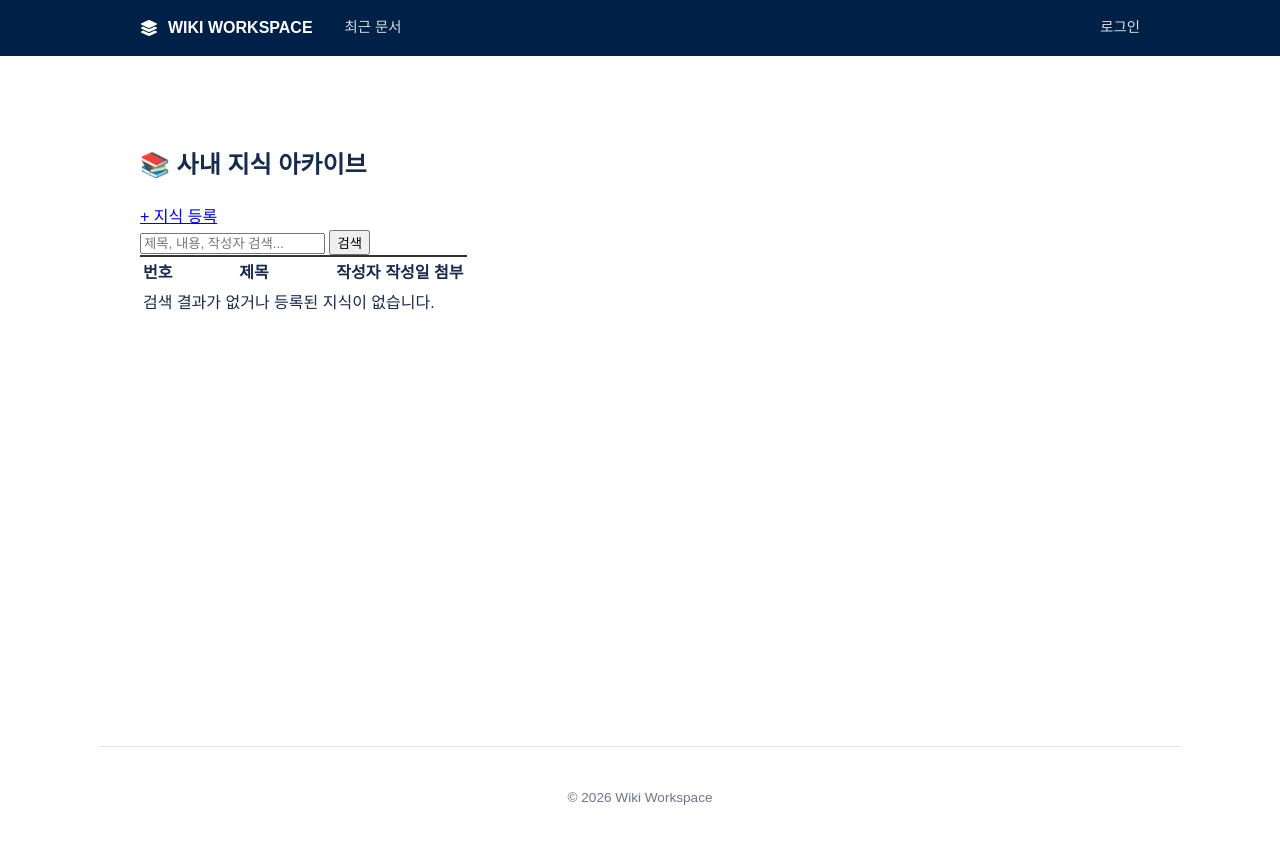
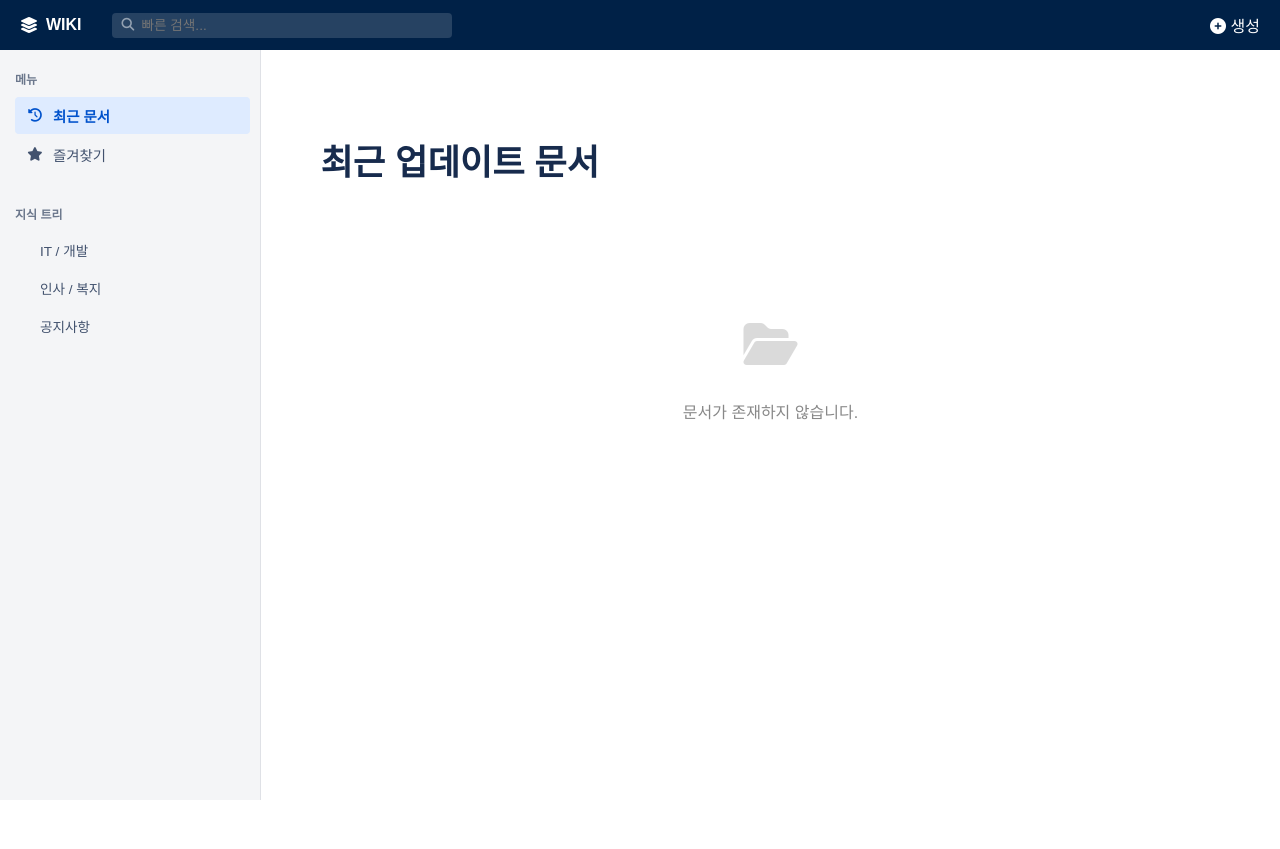
Before and after one commit to woonerb/company-wiki, a Django app: page / in a window 1280 px wide. After the commit the page ends 800 px from the top, so only its background shows below. Run offline with Django 5.2, Linux system fonts and the light colour scheme; data that the repository does not hold is empty; some web fonts are replaced.

Commit message:
좌측 사이드바 구현

```diff
--- a/wiki/templates/base.html
+++ b/wiki/templates/base.html
@@ -4,127 +4,98 @@
     <meta charset="UTF-8">
     <meta name="viewport" content="width=device-width, initial-scale=1.0">
     <title>Wiki Workspace</title>
-
     <link rel="stylesheet" href="https://cdn.jsdelivr.net/gh/orioncactus/pretendard@v1.3.8/dist/web/static/pretendard.css" />
     <link rel="stylesheet" href="https://cdnjs.cloudflare.com/ajax/libs/font-awesome/6.4.0/css/all.min.css">
 
     <style>
         :root {
             --nav-bg: #002147;
-            --nav-text: #FFFFFF;
+            --sidebar-bg: #F4F5F7;
+            --sidebar-hover: #EBECF0;
             --primary-blue: #0052CC;
-            --bg-body: #FFFFFF;
             --text-main: #172B4D;
-            --max-width: 1080px;
+            --border-color: #DFE1E6;
         }
 
-        * { box-sizing: border-box; }
+        body { margin: 0; padding: 0; font-family: 'Pretendard', sans-serif; color: var(--text-main); display: flex; flex-direction: column; height: 100vh; }
 
-        body {
-            margin: 0; padding: 0;
-            font-family: 'Pretendard', sans-serif;
-            background-color: var(--bg-body);
-            color: var(--text-main);
-            line-height: 1.6;
+        /* 상단 네비게이션 */
+        .navbar { background-color: var(--nav-bg); height: 50px; display: flex; align-items: center; padding: 0 20px; color: white; position: sticky; top: 0; z-index: 1001; }
+        .navbar-brand { color: white; text-decoration: none; font-weight: 800; font-size: 1rem; display: flex; align-items: center; gap: 8px; }
+
+        /* 전체 레이아웃 (사이드바 + 본문) */
+        .app-container { display: flex; flex: 1; overflow: hidden; }
+
+        /* 왼쪽 사이드바 */
+        .sidebar { width: 260px; background: var(--sidebar-bg); border-right: 1px solid var(--border-color); display: flex; flex-direction: column; overflow-y: auto; }
+        .sidebar-section { padding: 20px 10px 10px 15px; }
+        .sidebar-title { font-size: 0.75rem; font-weight: 700; color: #6B778C; text-transform: uppercase; margin-bottom: 10px; }
+
+        .nav-item {
+            display: flex; align-items: center; gap: 10px; padding: 8px 12px;
+            text-decoration: none; color: #42526E; font-size: 0.9rem; border-radius: 4px; transition: 0.2s; margin-bottom: 2px;
         }
+        .nav-item:hover { background: var(--sidebar-hover); color: var(--primary-blue); }
+        .nav-item.active { background: #DEEBFF; color: var(--primary-blue); font-weight: 600; }
+        .nav-item i { width: 16px; text-align: center; font-size: 0.85rem; }
 
-        .navbar {
-            background-color: var(--nav-bg);
-            height: 56px;
-            display: flex;
-            justify-content: center;
-            position: sticky;
-            top: 0;
-            z-index: 1000;
-        }
+        /* 트리 구조 (카테고리) */
+        .tree-item { padding-left: 25px; font-size: 0.85rem; }
 
-        .nav-inner {
-            width: 100%;
-            max-width: var(--max-width);
-            display: flex;
-            align-items: center;
-            padding: 0 40px;
-        }
+        /* 오른쪽 메인 컨텐츠 */
+        .main-content { flex: 1; overflow-y: auto; background: white; }
+        .content-inner { max-width: 900px; margin: 0 auto; padding: 60px 50px; animation: fadeIn 0.4s; }
 
-        .navbar-brand {
-            color: var(--nav-text);
-            text-decoration: none;
-            font-weight: 800;
-            display: flex;
-            align-items: center;
-            gap: 10px;
-        }
+        @keyframes fadeIn { from { opacity: 0; } to { opacity: 1; } }
 
-        .nav-links { margin-left: 32px; display: flex; gap: 20px; }
-        .nav-link-item { color: rgba(255, 255, 255, 0.85); text-decoration: none; font-size: 0.9rem; }
-
-        .nav-right { margin-left: auto; display: flex; align-items: center; gap: 16px; }
-
-        .mypage-btn {
-                color: rgba(255, 255, 255, 0.9);
-                text-decoration: none;
-                font-size: 0.85rem;
-                font-weight: 500;
-                padding: 6px 12px;
-                border: 1px solid rgba(255, 255, 255, 0.3);
-                border-radius: 4px;
-                transition: all 0.2s;
-            }
-
-            .mypage-btn:hover {
-                background: rgba(255, 255, 255, 0.1);
-                color: #FFFFFF;
-                border-color: #FFFFFF;
-            }
-
-        .main-layout { display: flex; justify-content: center; min-height: calc(100vh - 150px); }
-        .content-container { width: 100%; max-width: var(--max-width); padding: 60px 40px; }
-
-        footer {
-            max-width: var(--max-width);
-            margin: 40px auto 0;
-            padding: 40px;
-            border-top: 1px solid #DFE1E6;
-            text-align: center;
-            color: #6B778C;
-            font-size: 0.85rem;
-        }
+        /* 검색창 (상단바 배치) */
+        .search-box { margin-left: 30px; flex: 1; max-width: 300px; position: relative; }
+        .search-box input { width: 100%; background: rgba(255,255,255,0.15); border: none; border-radius: 4px; padding: 5px 10px 5px 30px; color: white; font-size: 0.85rem; }
+        .search-box i { position: absolute; left: 10px; top: 50%; transform: translateY(-50%); font-size: 0.8rem; opacity: 0.5; }
     </style>
 </head>
 <body>
-
     <nav class="navbar">
-        <div class="nav-inner">
-            <a href="{% url 'post_list' %}" class="navbar-brand">
-                <i class="fa-solid fa-layer-group"></i> WIKI WORKSPACE
-            </a>
-
-            <div class="nav-links">
-                <a href="{% url 'post_list' %}" class="nav-link-item">최근 문서</a>
-            </div>
-
-            <div class="nav-right">
-                {% if user.is_authenticated %}
-                    <a href="/accounts/profile/" class="mypage-btn">
-                        <i class="fa-regular fa-circle-user"></i> 마이페이지
-                    </a>
-                {% else %}
-                    <a href="/admin/" class="nav-link-item">로그인</a>
-                {% endif %}
-            </div>
+        <a href="{% url 'post_list' %}" class="navbar-brand"><i class="fa-solid fa-layer-group"></i> WIKI</a>
+        <div class="search-box">
+            <form action="{% url 'post_list' %}" method="GET">
+                <i class="fa-solid fa-magnifying-glass"></i>
+                <input type="text" name="q" placeholder="빠른 검색..." value="{{ search_query|default:'' }}">
+            </form>
+        </div>
+        <div style="margin-left: auto; display: flex; gap: 15px; align-items: center;">
+            <a href="{% url 'post_create' %}" style="color: white; text-decoration: none;"><i class="fa-solid fa-circle-plus"></i> 생성</a>
+            {% if user.is_authenticated %}
+                <a href="#" style="color: white; text-decoration: none; font-size: 0.85rem;"><i class="fa-regular fa-user"></i> {{ user.username }}</a>
+            {% endif %}
         </div>
     </nav>
 
-    <div class="main-layout">
-        <main class="content-container">
-            {% block content %}
-            {% endblock %}
+    <div class="app-container">
+        <aside class="sidebar">
+            <div class="sidebar-section">
+                <div class="sidebar-title">메뉴</div>
+                <a href="{% url 'post_list' %}" class="nav-item {% if not request.GET.category %}active{% endif %}">
+                    <i class="fa-solid fa-clock-rotate-left"></i> 최근 문서
+                </a>
+                <a href="#" class="nav-item">
+                    <i class="fa-solid fa-star"></i> 즐겨찾기
+                </a>
+            </div>
+
+            <div class="sidebar-section">
+                <div class="sidebar-title">지식 트리</div>
+                <a href="{% url 'post_list' %}?category=it" class="nav-item tree-item">IT / 개발</a>
+                <a href="{% url 'post_list' %}?category=hr" class="nav-item tree-item">인사 / 복지</a>
+                <a href="{% url 'post_list' %}?category=notice" class="nav-item tree-item">공지사항</a>
+                </div>
+        </aside>
+
+        <main class="main-content">
+            <div class="content-inner">
+                {% block content %}{% endblock %}
+            </div>
         </main>
     </div>
-
-    <footer>
-        &copy; 2026 Wiki Workspace
-    </footer>
-
 </body>
 </html>
--- /dev/null
+++ b/wiki/templates/wiki/post_list.html
@@ -0,0 +1,39 @@
+{% extends "base.html" %}
+{% block content %}
+
+<div style="margin-bottom: 35px;">
+    <h1 style="font-size: 2.2rem; font-weight: 700; color: #172B4D;">
+        {% if search_query %}
+            '{{ search_query }}' 검색 결과
+        {% elif request.GET.category %}
+            {{ request.GET.category|upper }} 문서
+        {% else %}
+            최근 업데이트 문서
+        {% endif %}
+    </h1>
+</div>
+
+<div class="wiki-list" style="display: flex; flex-direction: column; gap: 12px;">
+    {% for post in posts %}
+    <a href="{% url 'post_detail' post.pk %}" style="text-decoration: none; color: inherit; display: block; padding: 16px; border: 1px solid #DFE1E6; border-radius: 6px; transition: 0.2s;" onmouseover="this.style.background='#F4F5F7'" onmouseout="this.style.background='white'">
+        <div style="display: flex; justify-content: space-between; align-items: flex-start;">
+            <div>
+                <span style="font-size: 0.7rem; color: #0052CC; font-weight: 700; background: #DEEBFF; padding: 2px 6px; border-radius: 3px;">{{ post.get_category_display }}</span>
+                <h3 style="margin: 8px 0 4px 0; font-size: 1.2rem; color: #172B4D;">{{ post.title }}</h3>
+                <p style="margin: 0; color: #6B778C; font-size: 0.9rem;">{{ post.content|striptags|truncatechars:100 }}</p>
+            </div>
+            <div style="text-align: right; color: #888; font-size: 0.8rem;">
+                <b>{{ post.author }}</b><br>
+                {{ post.created_at|date:"Y.m.d" }}
+            </div>
+        </div>
+    </a>
+    {% empty %}
+    <div style="text-align: center; padding: 100px 0; color: #888;">
+        <i class="fa-solid fa-folder-open" style="font-size: 3rem; margin-bottom: 15px; opacity: 0.3;"></i>
+        <p>문서가 존재하지 않습니다.</p>
+    </div>
+    {% endfor %}
+</div>
+
+{% endblock %}
--- a/wiki/views.py
+++ b/wiki/views.py
@@ -110,3 +110,23 @@ def suggest_tags(request):
             return JsonResponse({'tags': []})
 
 # --- 게시글 본문의 키워드를 기반으로 해시태그 단어 추천 ---
+
+
+# --- 검색 기능 구현 ---
+def post_list(request):
+    search_query = request.GET.get('q', '')  # URL에서 'q' 파라미터를 가져옴
+    posts = Post.objects.all().order_by('-created_at')
+
+    if search_query:
+        # 제목(title) 또는 본문(content) 또는 태그(tags)에 검색어가 포함된 경우 필터링
+        posts = posts.filter(
+            Q(title__icontains=search_query) |
+            Q(content__icontains=search_query) |
+            Q(tags__icontains=search_query)
+        ).distinct()
+
+    return render(request, 'wiki/post_list.html', {
+        'posts': posts,
+        'search_query': search_query
+    })
+# --- 검색 기능 구현 ---
```
